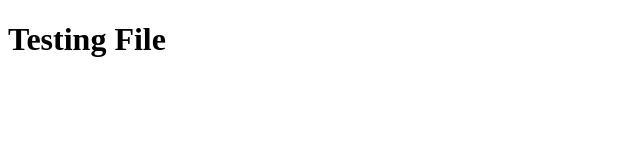
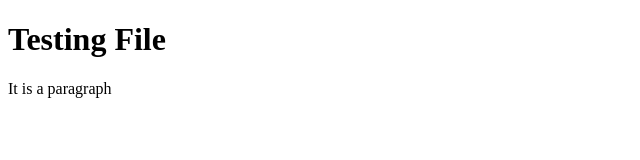
Before and after one commit to mshahbaz-ahmedz/Student, a plain HTML site: page index.html in a window 1280 px wide. Shown: the whole page, without its empty margins (0-640 px from the left). Drawn offline with Linux system fonts and the light colour scheme.

Commit message:
add a new line

```diff
--- a/index.html
+++ b/index.html
@@ -8,5 +8,6 @@
 <body>
 
     <h1>Testing File</h1>
+    <p>It is a paragraph</p>
 </body>
 </html>
```
